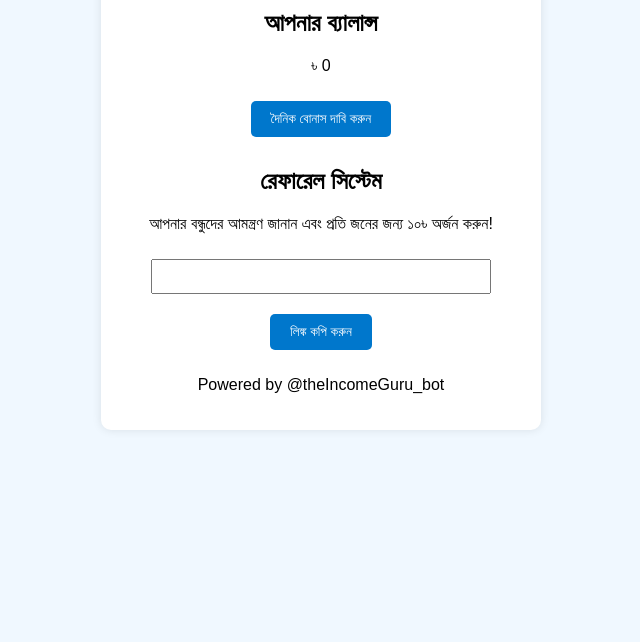
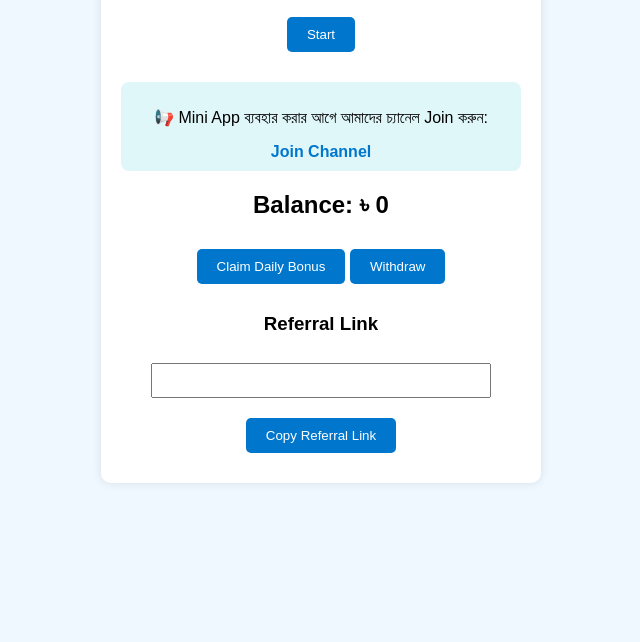
Before and after one commit to mdsamiulislam22446688-ops/The_Income_Guru_bot, a plain HTML site: page index.html in a window 1280 px wide. Shown: the part 158-800 px from the top of the page, without its empty margins (319-959 px from the left). Drawn offline with Linux system fonts and the light colour scheme.

Commit message:
Add files via upload

```diff
--- a/index.html
+++ b/index.html
@@ -8,23 +8,27 @@
 </head>
 <body>
   <div class="container">
-    <h1>💰 The Income Guru 💰</h1>
-    <p>আপনার আয় ড্যাশবোর্ডে স্বাগতম!</p>
+    <h1>Welcome to The Income Guru</h1>
 
-    <div class="card">
-      <h2>আপনার ব্যালান্স</h2>
-      <p id="balance">৳ 0</p>
-      <button onclick="claimBonus()">দৈনিক বোনাস দাবি করুন</button>
+    <button onclick="onStart()">Start</button>
+
+    <div class="channel-join">
+      <p>📢 Mini App ব্যবহার করার আগে আমাদের চ্যানেল Join করুন:</p>
+      <a href="https://t.me/TheIncomeGuru" target="_blank">Join Channel</a>
     </div>
 
-    <div class="card">
-      <h2>রেফারেল সিস্টেম</h2>
-      <p>আপনার বন্ধুদের আমন্ত্রণ জানান এবং প্রতি জনের জন্য ১০৳ অর্জন করুন!</p>
-      <input type="text" id="refLink" readonly>
-      <button onclick="copyLink()">লিঙ্ক কপি করুন</button>
+    <div class="balance-section">
+      <h2>Balance: <span id="balance">৳ 0</span></h2>
     </div>
 
-    <p class="footer">Powered by @theIncomeGuru_bot</p>
+    <button onclick="claimBonus()">Claim Daily Bonus</button>
+    <button onclick="withdraw()">Withdraw</button>
+
+    <div class="referral-section">
+      <h3>Referral Link</h3>
+      <input type="text" id="refLink" readonly>
+      <button onclick="copyLink()">Copy Referral Link</button>
+    </div>
   </div>
 
   <script src="script.js"></script>
--- /dev/null
+++ b/script.js
@@ -0,0 +1,114 @@
+let tg = window.Telegram.WebApp;
+tg.expand();
+
+// User info
+let user = tg.initDataUnsafe?.user || { id: 0, username: "guest" };
+
+// Balance & Referral
+let balance = parseInt(localStorage.getItem("balance_" + user.id)) || 100;
+let refLink = `https://t.me/theIncomeGuru_bot?start=${user.id}`;
+document.getElementById("refLink").value = refLink;
+
+// Daily bonus tracking
+let bonusData = JSON.parse(localStorage.getItem("bonus_" + user.id)) || { count: 0, lastClaim: 0 };
+
+// Update balance display
+function updateBalance() {
+  document.getElementById("balance").innerText = `৳ ${balance}`;
+}
+updateBalance();
+
+// Start button → Join Channel message
+function onStart() {
+  alert("📢 Mini App ব্যবহার করার আগে চ্যানেল Join করুন অথবা নিচের লিংক ক্লিক করুন।");
+}
+
+// Claim daily bonus (৩ বার / ২৪ ঘন্টা)
+function claimBonus() {
+  let now = Date.now();
+  if (now - bonusData.lastClaim > 24*60*60*1000) {
+    bonusData.count = 0;
+  }
+
+  if (bonusData.count < 3) {
+    balance += 10;
+    bonusData.count += 1;
+    bonusData.lastClaim = now;
+    localStorage.setItem("bonus_" + user.id, JSON.stringify(bonusData));
+    localStorage.setItem("balance_" + user.id, balance);
+    updateBalance();
+    alert(`🎉 বোনাস দাবি করা হয়েছে! আজকে ${bonusData.count}/3 বার`);
+  } else {
+    alert("😅 আজকের বোনাস শেষ। ২৪ ঘন্টা পরে আবার চেষ্টা করুন।");
+  }
+}
+
+// Copy referral link & give 55৳ for first referral
+function copyLink() {
+  navigator.clipboard.writeText(refLink);
+  let referrals = parseInt(localStorage.getItem("ref_count_" + user.id)) || 0;
+
+  if (!localStorage.getItem("ref_" + user.id)) {
+    balance += 55; // Referral bonus
+    localStorage.setItem("balance_" + user.id, balance);
+    localStorage.setItem("ref_" + user.id, true);
+
+    referrals += 1;
+    localStorage.setItem("ref_count_" + user.id, referrals);
+
+    updateBalance();
+    alert("🔗 রেফারেল লিঙ্ক কপি হয়েছে! ৫৫৳ যুক্ত হয়েছে।");
+  } else {
+    alert("🔗 রেফারেল লিঙ্ক কপি হয়েছে!");
+  }
+}
+
+// Withdraw function (Bkash/Nagad, min 700৳, 25 referrals required)
+function withdraw() {
+  if (balance < 700) {
+    alert("❌ Withdraw করার জন্য কমপক্ষে 700৳ balance থাকতে হবে।");
+    return;
+  }
+
+  let referrals = parseInt(localStorage.getItem("ref_count_" + user.id)) || 0;
+  if (referrals < 25) {
+    alert(`❌ Withdraw করার জন্য 25 টির বেশি referral থাকতে হবে। আপনার referral: ${referrals}`);
+    return;
+  }
+
+  let method = prompt("Withdraw Method লিখুন: Bkash বা Nagad").toLowerCase();
+  if (method !== "bkash" && method !== "nagad") {
+    alert("❌ Bkash বা Nagad নির্বাচন করুন।");
+    return;
+  }
+
+  let number = prompt(`${method.charAt(0).toUpperCase() + method.slice(1)} নাম্বার লিখুন`);
+  if (!number || number.length < 11) {
+    alert("❌ সঠিক নাম্বার লিখুন।");
+    return;
+  }
+
+  let amount = prompt("কত টাকা Withdraw করতে চান?");
+  amount = parseInt(amount);
+  if (isNaN(amount) || amount <= 0) {
+    alert("❌ সঠিক সংখ্যা লিখুন।");
+    return;
+  }
+
+  if (amount > balance) {
+    alert("❌ আপনার ব্যালান্সের চেয়ে বেশি টাকা withdraw করতে পারবেন না।");
+    return;
+  }
+
+  if (amount < 700) {
+    alert("❌ Minimum 700৳ withdraw করা যাবে।");
+    return;
+  }
+
+  balance -= amount;
+  localStorage.setItem("balance_" + user.id, balance);
+  updateBalance();
+
+  tg.sendData(`withdraw_${amount}_${method}_${number}`);
+  alert(`✅ আপনার ${amount}৳ ${method.charAt(0).toUpperCase() + method.slice(1)} নাম্বারে withdraw request পাঠানো হয়েছে!`);
+}
```
